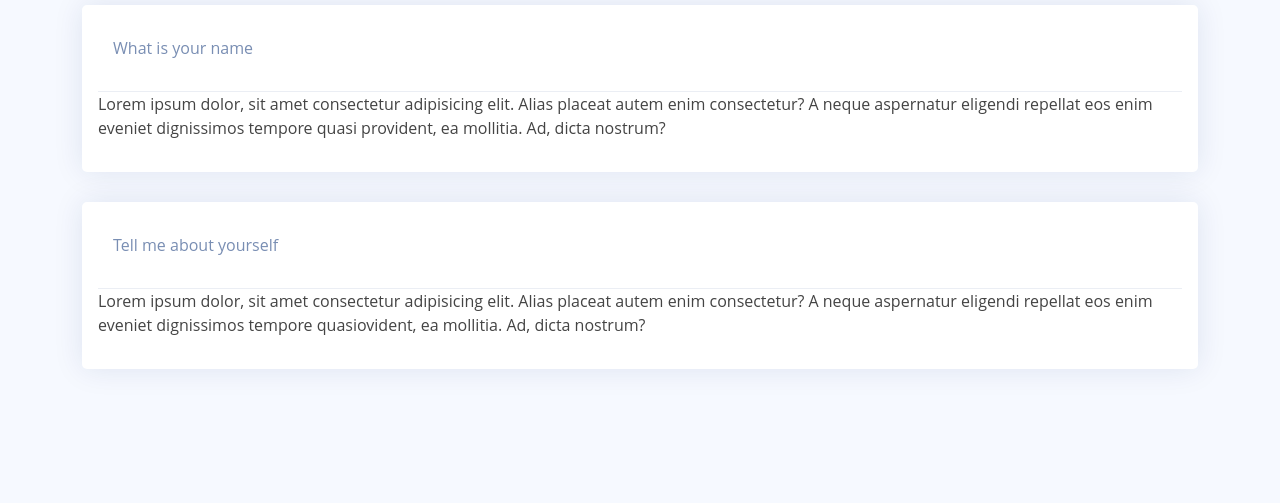
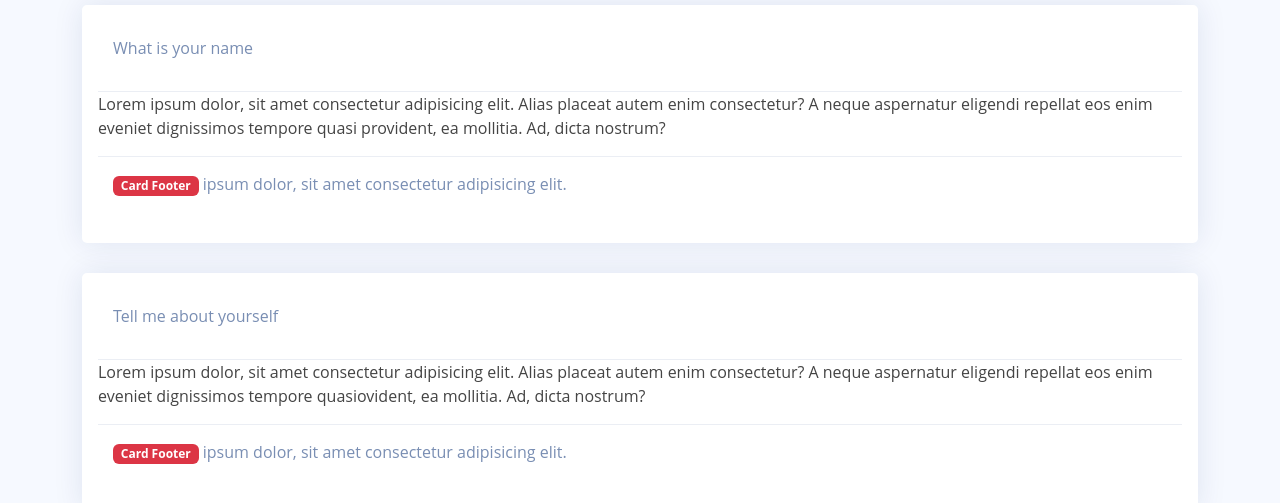
Before and after one commit to Samson-Dada/Question-desk, a plain HTML site: page index.html in a window 1280 px wide. Shown: the part 51-554 px from the top of the page. Drawn offline with Linux system fonts and the light colour scheme.

Commit message:
Update cards UI

```diff
--- a/index.html
+++ b/index.html
@@ -21,6 +21,9 @@
             Lorem ipsum dolor, sit amet consectetur adipisicing elit. Alias placeat autem enim consectetur? A neque aspernatur eligendi repellat eos
             enim eveniet dignissimos tempore quasi provident, ea mollitia. Ad, dicta nostrum?
           </p>
+          <div class="card-footer">
+            <p><span class="badge bg-danger">Card Footer</span> ipsum dolor, sit amet consectetur adipisicing elit.</p>
+          </div>
         </div>
       </div>
       <div class="card">
@@ -32,6 +35,9 @@
             Lorem ipsum dolor, sit amet consectetur adipisicing elit. Alias placeat autem enim consectetur? A neque aspernatur eligendi repellat eos
             enim eveniet dignissimos tempore quasiovident, ea mollitia. Ad, dicta nostrum?
           </p>
+          <div class="card-footer">
+            <p><span class="badge bg-danger">Card Footer</span> ipsum dolor, sit amet consectetur adipisicing elit.</p>
+          </div>
         </div>
       </div>
     </section>
```
